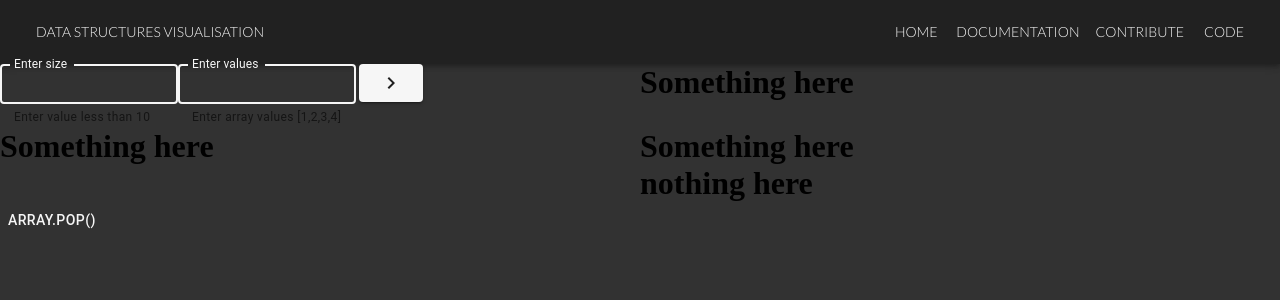
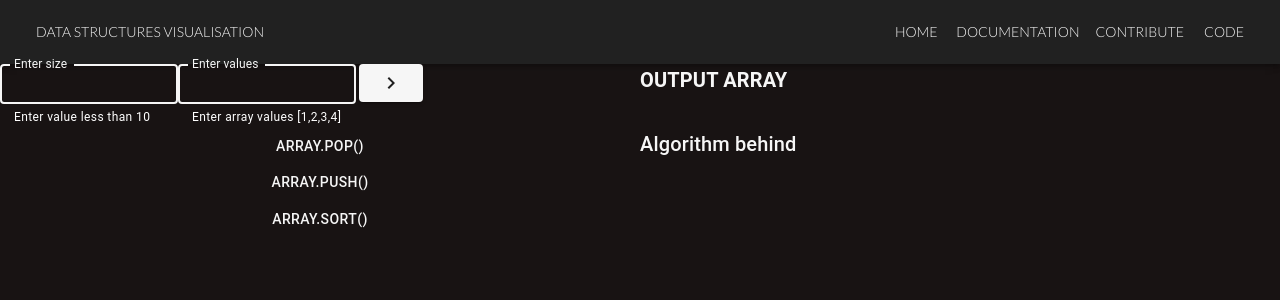
Before and after one commit to Narik118/DS-Visualisation, a React (Create React App) app in the folder dsvisual/: page /Array in a window 1280 px wide. Shown: the top 300 px of the page. Built offline with nearby package versions, Linux system fonts and the light colour scheme.

Commit message:
added load animations

```diff
--- a/dsvisual/package.json
+++ b/dsvisual/package.json
@@ -13,6 +13,7 @@
     "@testing-library/user-event": "^12.8.3",
     "react": "^17.0.2",
     "react-dom": "^17.0.2",
+    "react-reveal": "^1.2.2",
     "react-router-dom": "^6.0.2",
     "react-scripts": "4.0.3",
     "web-vitals": "^1.1.2"
--- a/dsvisual/src/App.js
+++ b/dsvisual/src/App.js
@@ -7,6 +7,9 @@ import {BrowserRouter as Router, Routes, Route} from 'react-router-dom'
 import LandingPage from './components/LandingPage'
 import Navbar from './components/Navbar'
 import Home from './components/Home'
+import Zoom from 'react-reveal/Zoom';
+import Fade from 'react-reveal/Fade';
+import Bounce from 'react-reveal/Bounce';
 
 function App() {
 
@@ -14,6 +17,7 @@ function App() {
     <Router>
     <div className="App">
       <Navbar/>
+      <Fade>
       <Routes>
       <Route path='/' element={<Home/>}> </Route>
       <Route path='Dslist' element={<LandingPage/>}> </Route>
@@ -21,6 +25,7 @@ function App() {
       <Route path='Array' element={<Array/>}></Route>
       <Route path='BST' element={<BFS/>}></Route>
       </Routes>
+      </Fade>
     </div>
     </Router>
   );
--- a/dsvisual/src/components/Alert.js
+++ b/dsvisual/src/components/Alert.js
@@ -24,12 +24,11 @@ const AlertNotify = (props)=>{
     }
     return(
         <div>
-        <Snackbar open={open} autoHideDuration={6000} onClose={handleClose}>
+        <Snackbar open={open} autoHideDuration={2000} onClose={handleClose}>
         <Alert onClose={handleClose} severity={props.obj.alertLevel} sx={{ width: '100%' }}>
           {props.obj.alertMess}
         </Alert>
       </Snackbar>
-      <Button onClick={justlog}>click me</Button>
           </div>
     )
 }
--- a/dsvisual/src/components/Array.js
+++ b/dsvisual/src/components/Array.js
@@ -1,10 +1,11 @@
 import {React, useEffect, useState} from 'react'
 import '../styles.css'
-import { Grid, Stack, Divider, Paper, TextField, Button, Alert, Snackbar } from '@mui/material'
+import { Grid, Stack, Divider, Paper, TextField, Button, Alert, Snackbar, Typography } from '@mui/material'
 import { makeStyles, styled } from '@mui/styles';
 import NavigateNextIcon from '@mui/icons-material/NavigateNext';
 import { createMuiTheme, ThemeProvider } from '@mui/material';
 import AlertNotify from './Alert';
+import { fontFamily } from '@mui/system';
 
 
 const theme =  createMuiTheme({
@@ -40,13 +41,14 @@ const Array = ()=>{
     const [invalidInput, setInvalidInput] = useState(false)
     const [invalidArrayInput, setInvalidArrayInput] = useState(false)
     const [helperMessage, setHelperMessage] = useState('Enter array values [1,2,3,4]')
+    const [open, setOpen] = useState(false)
 
 
     //state variables for actions
     const [arraySize, setArraySize] = useState();
     const [tempVal, setTempVal] = useState();
-    const [arrayValues, setArrayValues] = useState([])
-    const values = []
+    const [arrayValues, setArrayValues] = useState([]);
+    const values = [];
 
 
     useEffect(()=>{
@@ -71,6 +73,7 @@ const Array = ()=>{
                 else{
                     setInvalidInput(true)
                     setInvalidArrayInput(true)
+                    setOpen(true)
                     console.log("array size")
                     // alert("Array size is not equal to array values")
                     // setSeverityLevel('error')
@@ -82,12 +85,14 @@ const Array = ()=>{
         }
         else if(tempVal === undefined){
             console.log("empty array ")
+            setOpen(true)
             // setSeverityLevel('error')
             // setALertMess("Empty Array")
             // setOpen(true)
         }
         else if(arraySize > 10){
             setInvalidInput(true);
+            setOpen(true)
         }
     }
 
@@ -100,11 +105,11 @@ const Array = ()=>{
         }
 
     }
-
+    const [newArr, setNewArr] = useState()
     //pop function
     const popFunction=()=>{
-
-        arrayValues.pop()
+        console.log("here")
+        setNewArr(arrayValues.pop())
         return(
             <Stack justifyContent='center' direction="row" divider={<Divider orientation="vertical" flexItem />} spacing={1} >
             <Stack direction='row'>
@@ -123,7 +128,8 @@ const Array = ()=>{
         <Stack justifyContent='center' direction="row" divider={<Divider orientation="vertical" flexItem />} spacing={1} >
                 <Stack direction='row'>
                 {arrayValues.map(item=>(
-                    <Item id='itemId'>{item}</Item>
+                    <Item id='itemId'>{item}
+                    </Item>
                 ))}
                 </Stack>
             </Stack>
@@ -131,9 +137,10 @@ const Array = ()=>{
     }
 
     //ALert message function
-    const AlertNotification=()=>{
+    const AlertNotification=(props)=>{
+        console.log(props)
         return(
-            <AlertNotify obj={{alertMess:'Empty Array', alertLevel:'error', open:true}} ></AlertNotify>
+            <AlertNotify obj={{alertMess:'Invalid input', alertLevel:'error', open:true}} ></AlertNotify>
         )
     }
 
@@ -142,38 +149,35 @@ const Array = ()=>{
         <ThemeProvider theme={theme}>
             <Grid container>
 
-                <Grid item xs={12} md={6} direction='column' alignItems="center"  className='inputClass'>
+                <Grid item xs={12} md={6} alignItems="center"  className='inputClass'>
                     <TextField variant='outlined' color='primary' focused className={classes.textFeild} id='inputId' label='Enter size' size='small' onChange={arraySizeInput} type='number' error={invalidInput} helperText='Enter value less than 10'> </TextField>
+
                     <TextField variant='outlined' id='inputId' focused label='Enter values' size='small' onChange={arrayInput} error={invalidArrayInput} helperText={helperMessage}> </TextField>
+
                     <Button variant='contained' id='createId' onClick={onCreate}>
                         <NavigateNextIcon/>
                     </Button>
                  </Grid>
 
                 <Grid item xs={12} md={6}>
-                    <h1>Something here</h1>
+                <Typography variant='h6' fontWeight='bold' color='primary'>OUTPUT ARRAY</Typography>
                     <CreateArray/>
                 </Grid>
 
                 <Grid item xs={12} md={6}>
-                    <h1>Something here</h1>
+                    <div className='functionsDiv'>
+                        <Button onClick={popFunction}>array.pop()</Button>
+                        <Button>array.push()</Button>
+                        <Button>array.sort()</Button>
+                    </div>
                 </Grid>
 
                 <Grid item xs={12} md={6}>
-                    <h1>Something here</h1>
-                    {invalidInput ? <AlertNotification/> : <h1>nothing here</h1>}
+                <Typography variant='h6' color='primary'>Algorithm behind</Typography>
+                    {open ? <AlertNotification/> : <br/>}
                 </Grid>
 
             </Grid>
-
-
-
-
-
-
-
-
-        <Button onClick={popFunction}>array.pop()</Button>
         </ThemeProvider>
         </div>
     )
--- a/dsvisual/src/components/LandingPage.js
+++ b/dsvisual/src/components/LandingPage.js
@@ -4,6 +4,9 @@ import arr from '../images/arrayDS.jpg'
 import { createMuiTheme, ThemeProvider } from '@mui/material';
 import '../styles.css'
 import stackImg from '../images/stackImg.jpg'
+import Bounce from 'react-reveal/Bounce';
+
+
 const LandingPage = ()=>{
 
     const theme =  createMuiTheme({
@@ -28,10 +31,8 @@ const LandingPage = ()=>{
     return(
         <div>
             <ThemeProvider theme={theme}>
-        <Grid container rowSpacing={2} columnSpacing={2} justifyContent='space-around' alignItems='center' id='landingGrid'>
-
-
-            <Grid id='landingItem' item xs={12} sm={4} md={4}>
+                 <Grid container rowSpacing={2} columnSpacing={2} justifyContent='space-around' alignItems='center' id='landingGrid'>
+                <Grid id='landingItem' item xs={12} sm={4} md={4}>
                 <Card >
                 <CardMedia
                     component="img"
@@ -74,8 +75,8 @@ const LandingPage = ()=>{
                     Stack
                     </Typography>
                     <Typography variant="body2" >
-                    Lizards are a widespread group of squamate reptiles, with over 6,000
-                    species, ranging across all continents except Antarctica
+                    An array is a data structure for storing more than one data item of similar data type,
+                    which take adjacent memory locations.
                     </Typography>
                 </CardContent>
                 <CardActions>
@@ -101,8 +102,8 @@ const LandingPage = ()=>{
                     Queue
                     </Typography>
                     <Typography variant="body2" >
-                    Lizards are a widespread group of squamate reptiles, with over 6,000
-                    species, ranging across all continents except Antarctica
+                    An array is a data structure for storing more than one data item of similar data type,
+                    which take adjacent memory locations.
                     </Typography>
                 </CardContent>
                 <CardActions>
@@ -128,8 +129,8 @@ const LandingPage = ()=>{
                     Binary Search Tree
                     </Typography>
                     <Typography variant="body2" >
-                    Lizards are a widespread group of squamate reptiles, with over 6,000
-                    species, ranging across all continents except Antarctica
+                    An array is a data structure for storing more than one data item of similar data type,
+                    which take adjacent memory locations.
                     </Typography>
                 </CardContent>
                 <CardActions>
@@ -155,8 +156,8 @@ const LandingPage = ()=>{
                     Linked List
                     </Typography>
                     <Typography variant="body2" >
-                    Lizards are a widespread group of squamate reptiles, with over 6,000
-                    species, ranging across all continents except Antarctica
+                    An array is a data structure for storing more than one data item of similar data type,
+                    which take adjacent memory locations.
                     </Typography>
                 </CardContent>
                 <CardActions>
@@ -182,8 +183,8 @@ const LandingPage = ()=>{
                     Graph
                     </Typography>
                     <Typography variant="body2" >
-                    Lizards are a widespread group of squamate reptiles, with over 6,000
-                    species, ranging across all continents except Antarctica
+                    An array is a data structure for storing more than one data item of similar data type,
+                    which take adjacent memory locations.
                     </Typography>
                 </CardContent>
                 <CardActions>
@@ -191,8 +192,6 @@ const LandingPage = ()=>{
                 </CardActions>
                 </Card>
             </Grid>
-
-
         </Grid>
         </ThemeProvider>
         </div>
--- a/dsvisual/src/styles.css
+++ b/dsvisual/src/styles.css
@@ -4,7 +4,7 @@
     padding:0;
 }
 body{
-    background-color: #323232;
+    background-color: #181313;
 }
 .App{
     height: 100vh;
@@ -62,3 +62,16 @@ body{
     margin-top: 15px;
     margin-bottom: 15px;
 }
+
+/* Array component */
+.functionsDiv{
+    display: grid;
+}
+
+/* Material UI default */
+.css-k4qjio-MuiFormHelperText-root{
+    color:white !important;
+}
+.css-1n4twyu-MuiInputBase-input-MuiOutlinedInput-input{
+    color: white !important;
+}
```
Also changed, not shown: 1 other file (tests, documents, lock files or other folders).
